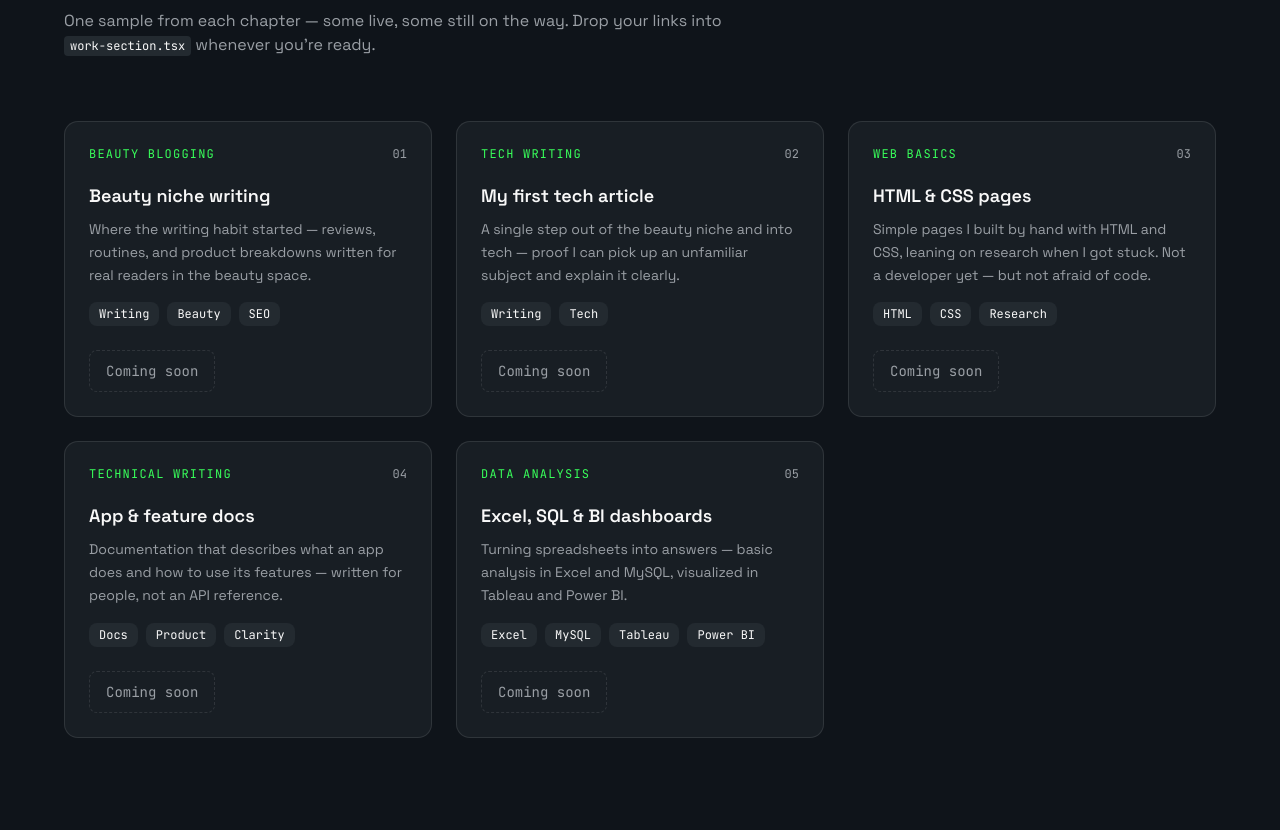
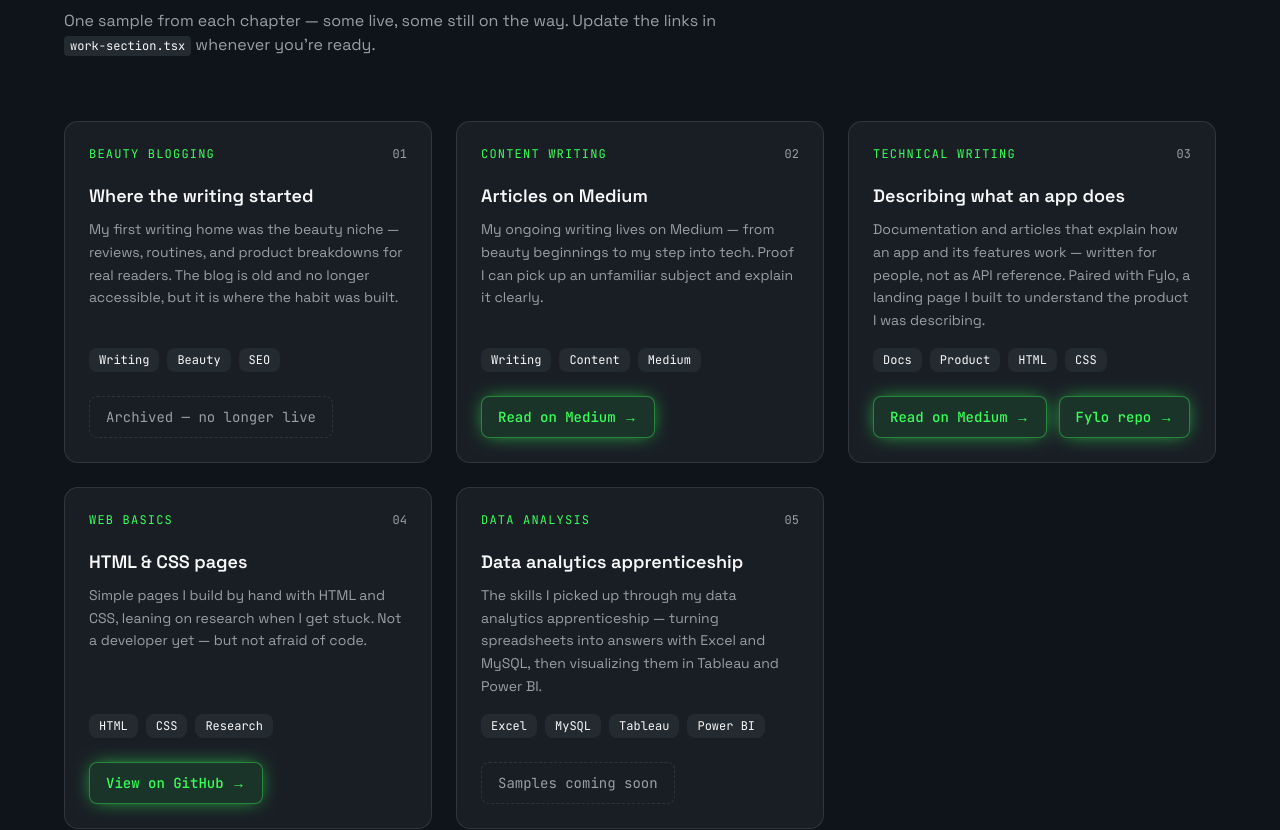
Before and after one commit to esthereze/estherportfolio, a Next.js app: page / in a window 1280 px wide. Shown: the part 2800-3630 px from the top of the page. Built offline with nearby package versions, Linux system fonts and the light colour scheme.

Commit message:
feat: update project links to support multiple links per project
Co-authored-by: Esther Adaeze Eze <102748488+esthereze@users.noreply.github.com>

```diff
--- a/components/work-section.tsx
+++ b/components/work-section.tsx
@@ -1,49 +1,67 @@
 // ─────────────────────────────────────────────────────────────────────────
 // EDIT YOUR WORK HERE
-// For each item, paste your live URL into `href`. Leave it as "" and the card
-// shows a quiet "Coming soon" state instead of a broken link — safe to ship.
-// Add or remove items freely; the grid adjusts automatically.
+// Each item can have any number of links. Paste your live URLs into `links`.
+// Leave `links` empty ([]) and the card shows a quiet status badge instead of
+// a broken link — safe to ship. Add or remove items freely.
 // ─────────────────────────────────────────────────────────────────────────
-const projects = [
+type ProjectLink = { label: string; href: string }
+type Project = {
+  kind: string
+  title: string
+  description: string
+  tags: string[]
+  links: ProjectLink[]
+  status?: string // shown when there are no links (defaults to "Coming soon")
+}
+
+const projects: Project[] = [
   {
     kind: 'Beauty Blogging',
-    title: 'Beauty niche writing',
+    title: 'Where the writing started',
     description:
-      'Where the writing habit started — reviews, routines, and product breakdowns written for real readers in the beauty space.',
+      'My first writing home was the beauty niche — reviews, routines, and product breakdowns for real readers. The blog is old and no longer accessible, but it is where the habit was built.',
     tags: ['Writing', 'Beauty', 'SEO'],
-    href: '', // INSERT your beauty blog URL
+    links: [],
+    status: 'Archived — no longer live',
   },
   {
-    kind: 'Tech Writing',
-    title: 'My first tech article',
+    kind: 'Content Writing',
+    title: 'Articles on Medium',
     description:
-      'A single step out of the beauty niche and into tech — proof I can pick up an unfamiliar subject and explain it clearly.',
-    tags: ['Writing', 'Tech'],
-    href: '', // INSERT your tech article URL
+      'My ongoing writing lives on Medium — from beauty beginnings to my step into tech. Proof I can pick up an unfamiliar subject and explain it clearly.',
+    tags: ['Writing', 'Content', 'Medium'],
+    links: [{ label: 'Read on Medium', href: 'https://medium.com/@esther-eze' }],
+  },
+  {
+    kind: 'Technical Writing',
+    title: 'Describing what an app does',
+    description:
+      'Documentation and articles that explain how an app and its features work — written for people, not as API reference. Paired with Fylo, a landing page I built to understand the product I was describing.',
+    tags: ['Docs', 'Product', 'HTML', 'CSS'],
+    links: [
+      { label: 'Read on Medium', href: 'https://medium.com/@esther-eze' },
+      // INSERT the exact Fylo repo URL below (e.g. https://github.com/esthereze/fylo-landing-page)
+      { label: 'Fylo repo', href: 'https://github.com/esthereze' },
+    ],
   },
   {
     kind: 'Web Basics',
     title: 'HTML & CSS pages',
     description:
-      'Simple pages I built by hand with HTML and CSS, leaning on research when I got stuck. Not a developer yet — but not afraid of code.',
+      'Simple pages I build by hand with HTML and CSS, leaning on research when I get stuck. Not a developer yet — but not afraid of code.',
     tags: ['HTML', 'CSS', 'Research'],
-    href: '', // INSERT a live page or CodePen link
-  },
-  {
-    kind: 'Technical Writing',
-    title: 'App & feature docs',
-    description:
-      'Documentation that describes what an app does and how to use its features — written for people, not an API reference.',
-    tags: ['Docs', 'Product', 'Clarity'],
-    href: '', // INSERT a writing sample link
+    // INSERT a live page, CodePen, or repo link
+    links: [{ label: 'View on GitHub', href: 'https://github.com/esthereze' }],
   },
   {
     kind: 'Data Analysis',
-    title: 'Excel, SQL & BI dashboards',
+    title: 'Data analytics apprenticeship',
     description:
-      'Turning spreadsheets into answers — basic analysis in Excel and MySQL, visualized in Tableau and Power BI.',
+      'The skills I picked up through my data analytics apprenticeship — turning spreadsheets into answers with Excel and MySQL, then visualizing them in Tableau and Power BI.',
     tags: ['Excel', 'MySQL', 'Tableau', 'Power BI'],
-    href: '', // INSERT a dashboard or workbook link
+    // INSERT a dashboard, workbook, or write-up link when ready
+    links: [],
+    status: 'Samples coming soon',
   },
 ]
 
@@ -57,7 +75,7 @@ export function WorkSection() {
             Pieces of the journey
           </h2>
           <p className="mt-4 text-pretty text-muted-foreground">
-            One sample from each chapter — some live, some still on the way. Drop your links into{' '}
+            One sample from each chapter — some live, some still on the way. Update the links in{' '}
             <code className="rounded bg-secondary px-1.5 py-0.5 font-mono text-xs text-secondary-foreground">
               work-section.tsx
             </code>{' '}
@@ -67,7 +85,7 @@ export function WorkSection() {
 
         <div className="grid gap-6 md:grid-cols-2 lg:grid-cols-3">
           {projects.map((project, index) => {
-            const hasLink = project.href.trim().length > 0
+            const hasLinks = project.links.length > 0
             return (
               <article
                 key={project.title}
@@ -98,19 +116,24 @@ export function WorkSection() {
                   ))}
                 </ul>
 
-                {hasLink ? (
+                {hasLinks ? (
+                  <div className="mt-6 flex flex-wrap gap-3">
+                    {project.links.map((link) => (
                       <a
-                    href={project.href}
+                        key={link.label}
+                        href={link.href}
                         target="_blank"
                         rel="noopener noreferrer"
-                    className="mt-6 inline-flex items-center gap-2 self-start rounded-md border border-primary/40 bg-primary/10 px-4 py-2.5 font-mono text-sm font-medium text-primary shadow-[0_0_20px_-6px_var(--color-primary)] transition-colors hover:bg-primary/20"
+                        className="inline-flex items-center gap-2 rounded-md border border-primary/40 bg-primary/10 px-4 py-2.5 font-mono text-sm font-medium text-primary shadow-[0_0_20px_-6px_var(--color-primary)] transition-colors hover:bg-primary/20"
                       >
-                    View
+                        {link.label}
                         <span aria-hidden="true">→</span>
                       </a>
+                    ))}
+                  </div>
                 ) : (
                   <span className="mt-6 inline-flex items-center gap-2 self-start rounded-md border border-dashed border-border px-4 py-2.5 font-mono text-sm text-muted-foreground">
-                    Coming soon
+                    {project.status ?? 'Coming soon'}
                   </span>
                 )}
               </article>
```
Lines whose indentation alone changed are shown as unchanged.
